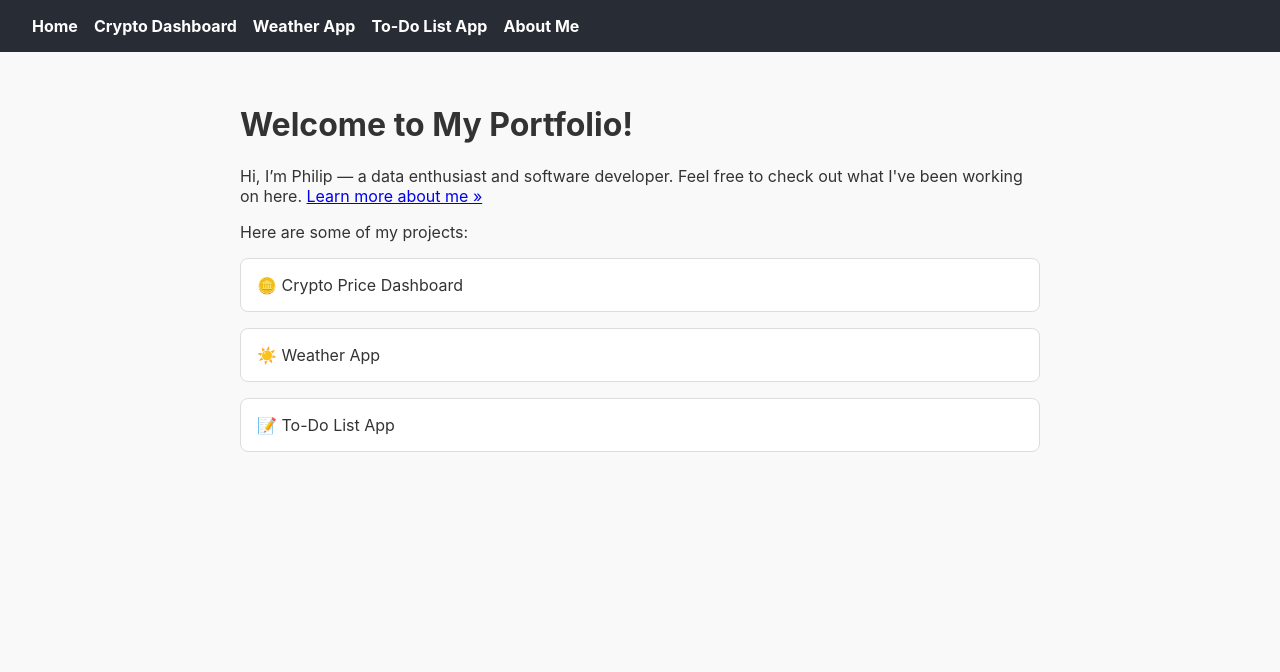
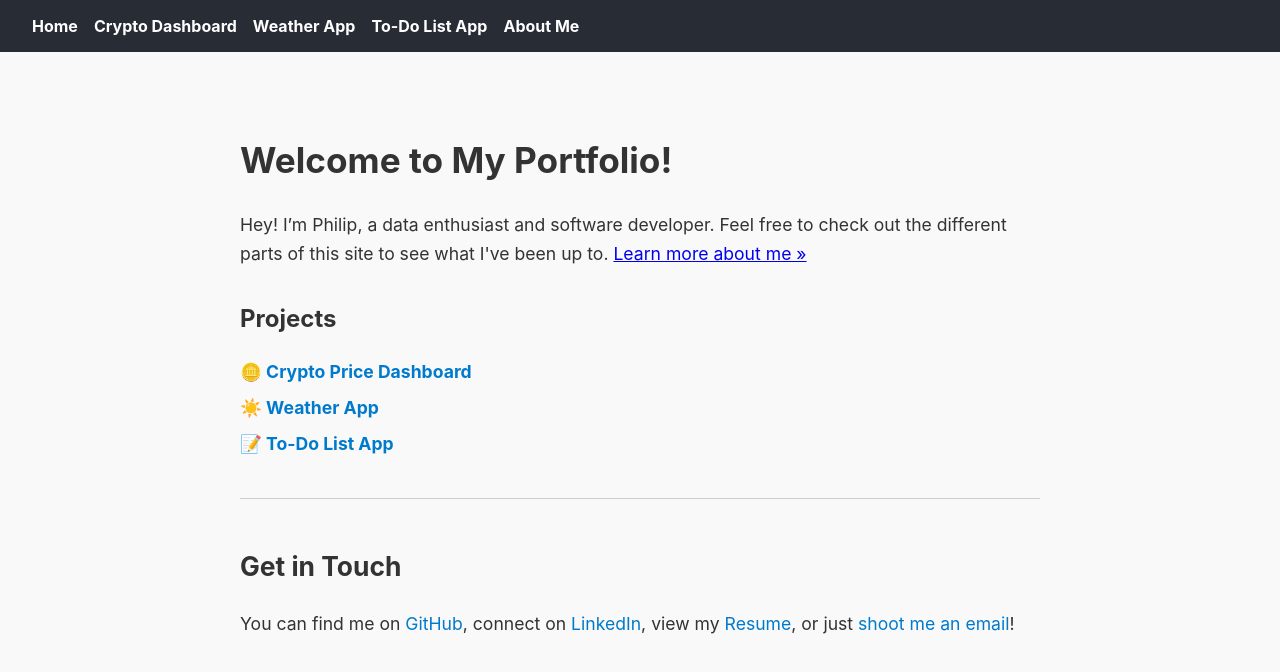
Before and after one commit to prcarey11/my-portfolio, a React (Create React App) app: page /#/ in a window 1280 px wide. Shown: the top 672 px of the page. Built offline with nearby package versions, Linux system fonts and the light colour scheme.

Commit message:
feat: Added contact info to home page

```diff
--- a/src/App.css
+++ b/src/App.css
@@ -10,28 +10,6 @@ body {
   padding: 1rem;
   color: white;
   text-align: center;
-}
-
-main {
-  padding: 2rem;
-  max-width: 800px;
-  margin: auto;
-}
-
-.project-link {
-  display: block;
-  background: white;
-  padding: 1rem;
-  margin: 1rem 0;
-  border-radius: 8px;
-  text-decoration: none;
-  color: #333;
-  border: 1px solid #ddd;
-  transition: 0.2s ease;
-}
-
-.project-link:hover {
-  background-color: #f0f0f0;
 }
 
 nav {
--- /dev/null
+++ b/src/pages/Home.css
@@ -0,0 +1,48 @@
+.home {
+  max-width: 800px;
+  margin: 2rem auto;
+  padding: 1.5rem;
+  font-size: 1.1rem;
+  line-height: 1.6;
+}
+
+.intro {
+  margin-bottom: 2rem;
+}
+
+.projects h2 {
+  margin-top: 2rem;
+  font-size: 1.5rem;
+}
+
+.projects ul {
+  list-style: none;
+  padding-left: 0;
+}
+
+.project-link {
+  display: block;
+  margin: 0.5rem 0;
+  font-weight: bold;
+  color: #007acc;
+  text-decoration: none;
+}
+
+.project-link:hover {
+  text-decoration: underline;
+}
+
+.contact {
+  margin-top: 2.5rem;
+  padding-top: 1.5rem;
+  border-top: 1px solid #ccc;
+}
+
+.contact a {
+  color: #007acc;
+  text-decoration: none;
+}
+
+.contact a:hover {
+  text-decoration: underline;
+}
--- a/src/pages/Home.tsx
+++ b/src/pages/Home.tsx
@@ -1,30 +1,52 @@
 import { Link } from 'react-router-dom';
+import './Home.css';
 
 export default function Home() {
   return (
-    <main>
+    <main className="home">
       <h1>Welcome to My Portfolio!</h1>
 
       <section className="intro">
         <p>
-          Hi, I’m Philip — a data enthusiast and software developer. Feel free to check out what I've been working on here.{' '}
+          Hey! I’m Philip, a data enthusiast and software developer. Feel free to check out the different parts of this site to see what I've been up to.{' '}
           <Link to="/about">Learn more about me &raquo;</Link>
         </p>
       </section>
 
-      <p>Here are some of my projects:</p>
-
+      <section className="projects">
+        <h2>Projects</h2>
+        <ul>
+          <li>
             <Link to="/crypto" className="project-link">
               🪙 Crypto Price Dashboard
             </Link>
-
+          </li>
+          <li>
             <Link to="/weather" className="project-link">
               ☀️ Weather App
             </Link>
-
+          </li>
+          <li>
             <Link to="/todo" className="project-link">
               📝 To-Do List App
             </Link>
+          </li>
+        </ul>
+      </section>
+
+      <section className="contact">
+        <h2>Get in Touch</h2>
+        <p>
+          You can find me on{' '}
+          <a href="https://github.com/prcarey11" target="_blank" rel="noopener noreferrer">GitHub</a>,{' '}
+          connect on{' '}
+          <a href="https://www.linkedin.com/in/philip-carey-596980194/" target="_blank" rel="noopener noreferrer">LinkedIn</a>,{' '}
+          view my{' '}
+          <a href="/PhilipCarey_Resume.pdf" target="_blank" rel="noopener noreferrer">Resume</a>,{' '}
+          or just{' '}
+          <a href="mailto:prcarey11@gmail.com">shoot me an email</a>!
+        </p>
+      </section>
     </main>
   );
 }
```
Also changed, not shown: 1 other file (tests, documents, lock files or other folders). Lines whose indentation alone changed are shown as unchanged.
